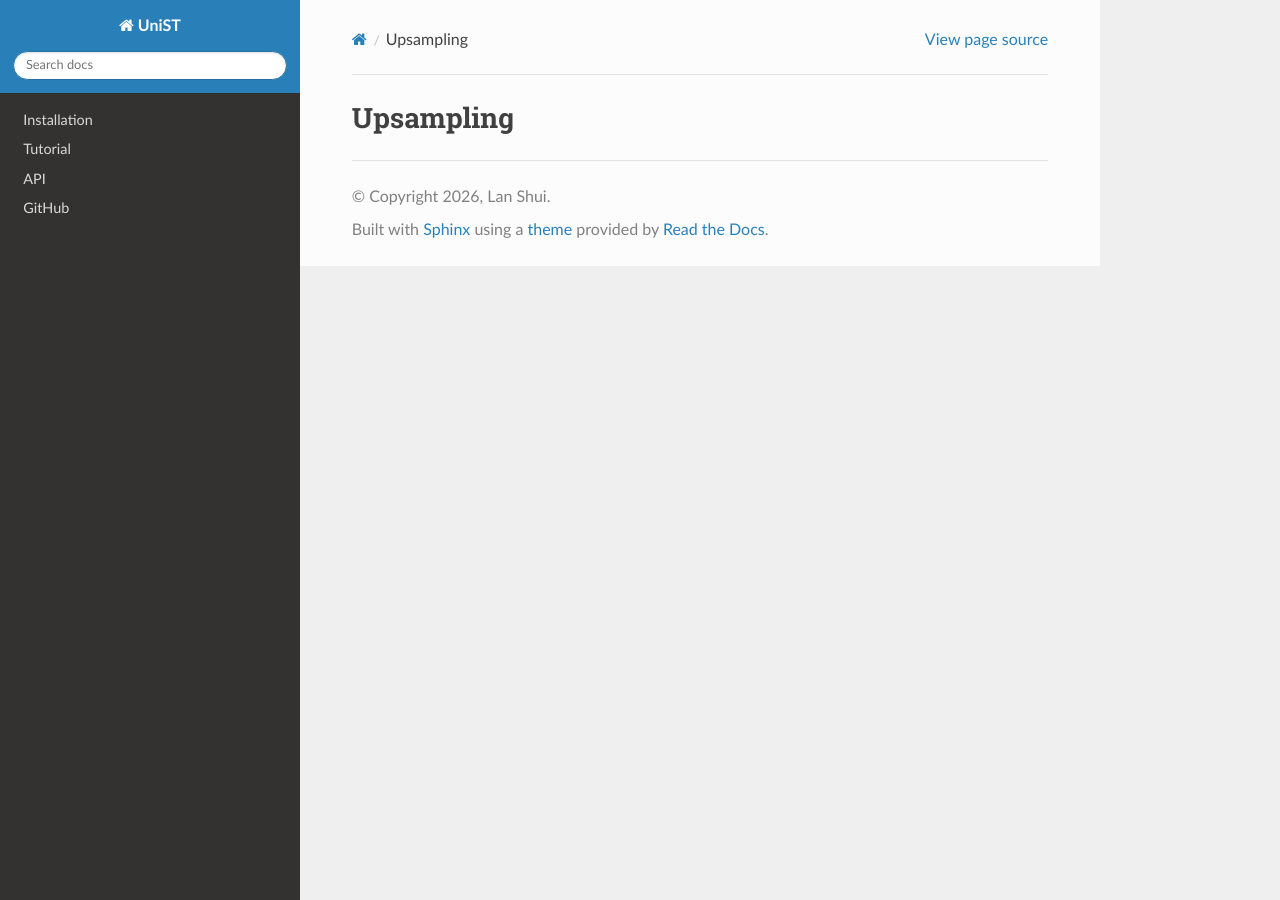
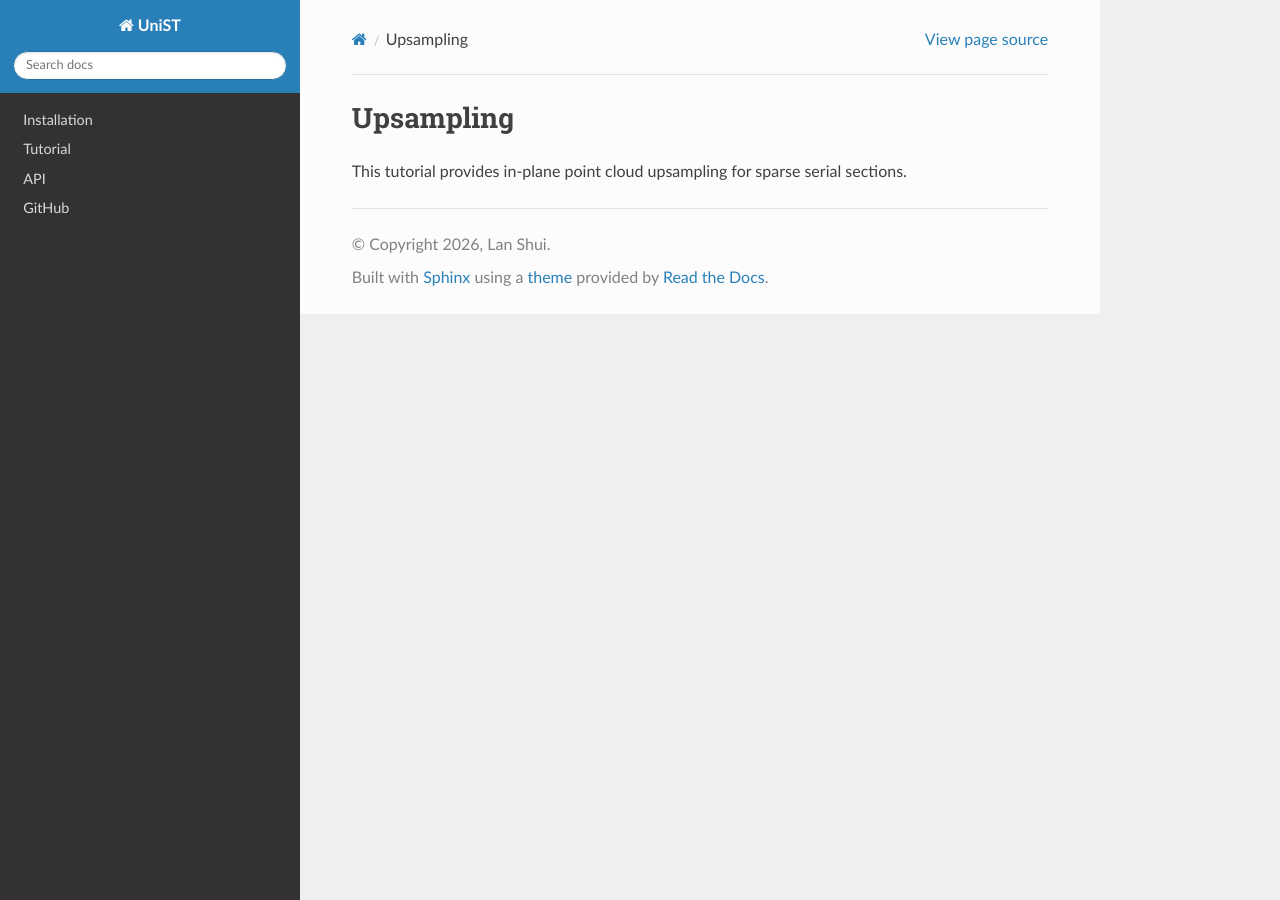
Before and after one commit to lanshui98/UniST-tutorial, a Sphinx documentation site: the page built from docs/source/upsampling.rst, in a window 1280 px wide. Built offline with Sphinx 7.4.7 and the Read the Docs theme 3.1.0, drawn with Linux system fonts in a browser that asks for light colours.

Commit message:
Update upsampling.rst

```diff
--- a/docs/source/upsampling.rst
+++ b/docs/source/upsampling.rst
@@ -1,2 +1,3 @@
 Upsampling
 =====
+This tutorial provides in-plane point cloud upsampling for sparse serial sections.
```
